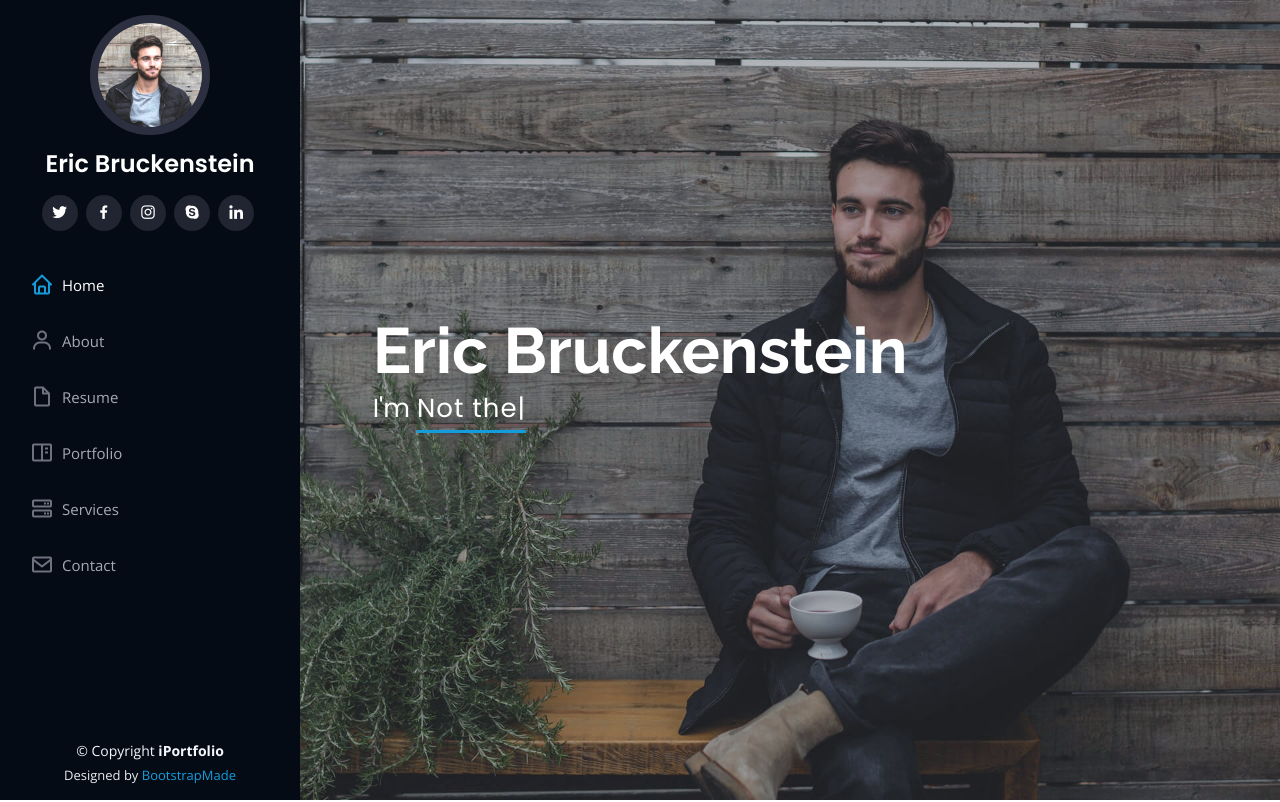
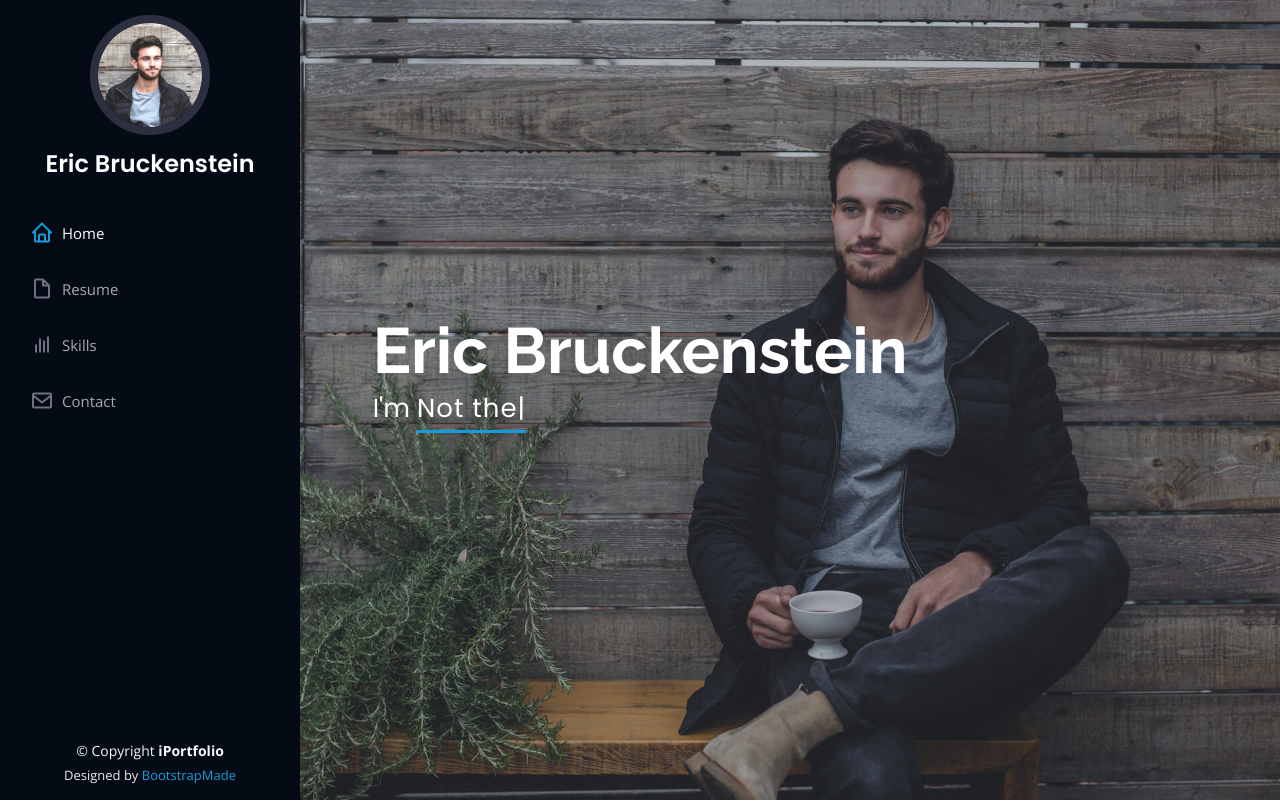
Before and after one commit to EricBruckenstein/ericbruckenstein.github.io, a plain HTML site: page index.html in a window 1280 px wide. Shown: the top 802 px of the page. Drawn offline with nearby package versions, Linux system fonts and the light colour scheme.

Commit message:
update navbar remove unused add skills

```diff
--- a/index.html
+++ b/index.html
@@ -5,7 +5,7 @@
   <meta charset="utf-8">
   <meta content="width=device-width, initial-scale=1.0" name="viewport">
 
-  <title>iPortfolio Bootstrap Template - Index</title>
+  <title>Eric Bruckenstein</title>
   <meta content="" name="description">
   <meta content="" name="keywords">
 
@@ -48,22 +48,13 @@
       <div class="profile">
         <img src="assets/img/profile-img.jpg" alt="" class="img-fluid rounded-circle">
         <h1 class="text-light"><a href="index.html">Eric Bruckenstein</a></h1>
-        <div class="social-links mt-3 text-center">
-          <a href="#" class="twitter"><i class="bx bxl-twitter"></i></a>
-          <a href="#" class="facebook"><i class="bx bxl-facebook"></i></a>
-          <a href="#" class="instagram"><i class="bx bxl-instagram"></i></a>
-          <a href="#" class="google-plus"><i class="bx bxl-skype"></i></a>
-          <a href="#" class="linkedin"><i class="bx bxl-linkedin"></i></a>
-        </div>
       </div>
 
       <nav id="navbar" class="nav-menu navbar">
         <ul>
           <li><a href="#hero" class="nav-link scrollto active"><i class="bx bx-home"></i> <span>Home</span></a></li>
-          <li><a href="#about" class="nav-link scrollto"><i class="bx bx-user"></i> <span>About</span></a></li>
           <li><a href="#resume" class="nav-link scrollto"><i class="bx bx-file-blank"></i> <span>Resume</span></a></li>
-          <li><a href="#portfolio" class="nav-link scrollto"><i class="bx bx-book-content"></i> <span>Portfolio</span></a></li>
-          <li><a href="#services" class="nav-link scrollto"><i class="bx bx-server"></i> <span>Services</span></a></li>
+          <li><a href="#skills" class="nav-link scrollto"><i class="bx bx-bar-chart"></i> <span>Skills</span></a></li>
           <li><a href="#contact" class="nav-link scrollto"><i class="bx bx-envelope"></i> <span>Contact</span></a></li>
         </ul>
       </nav><!-- .nav-menu -->
```
